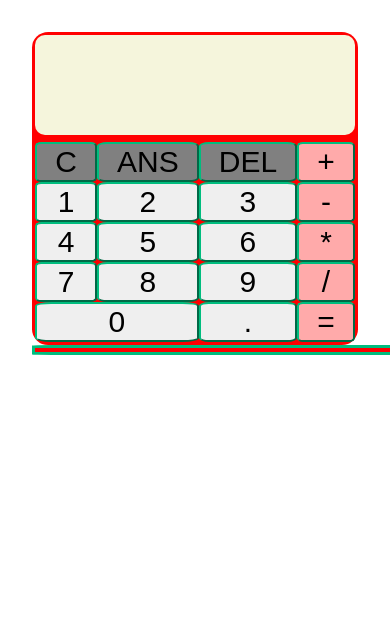
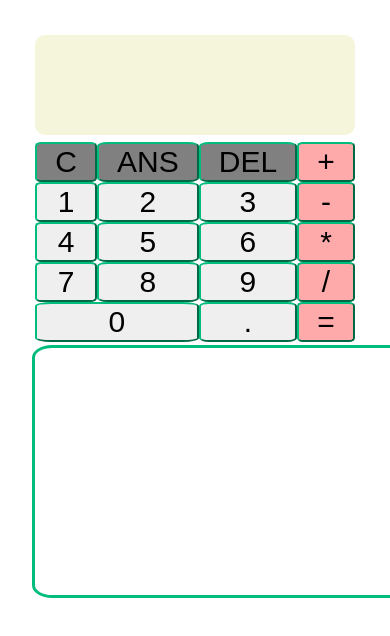
Before and after one commit to haruixu/idatt2105, a Vue app in the folder øving2/: page / in a window 390 px wide. Shown: the top 636 px of the page. Built offline with nearby package versions, Linux system fonts and the light colour scheme.

Commit message:
Made design responsive

```diff
--- a/øving2/src/App.vue
+++ b/øving2/src/App.vue
@@ -6,7 +6,6 @@
 <style scoped>
   .wrapper {
     display: flex;
-    min-height: 75vh;
     max-width: 500px;
     justify-content: center;
     align-content: center;
@@ -15,13 +14,15 @@
   }
 
   .calculator, .log {
-    flex: 1; /* This ensures both components take equal height */
-    width: 100%; /* Both components take 100% width of the parent container */
+    flex: 1; /*ensure both components take equal height */
+    width: 100%; /*both components take 100% width of the parent container */
     border-radius: 5%;
-    background-color: red;
   }
 
   .log {
+    min-height: 30vh;
+    max-height: 38vh;
+    overflow: auto;
     border: #00bd7e;
     border-style: solid;
     padding: 2px;
```
